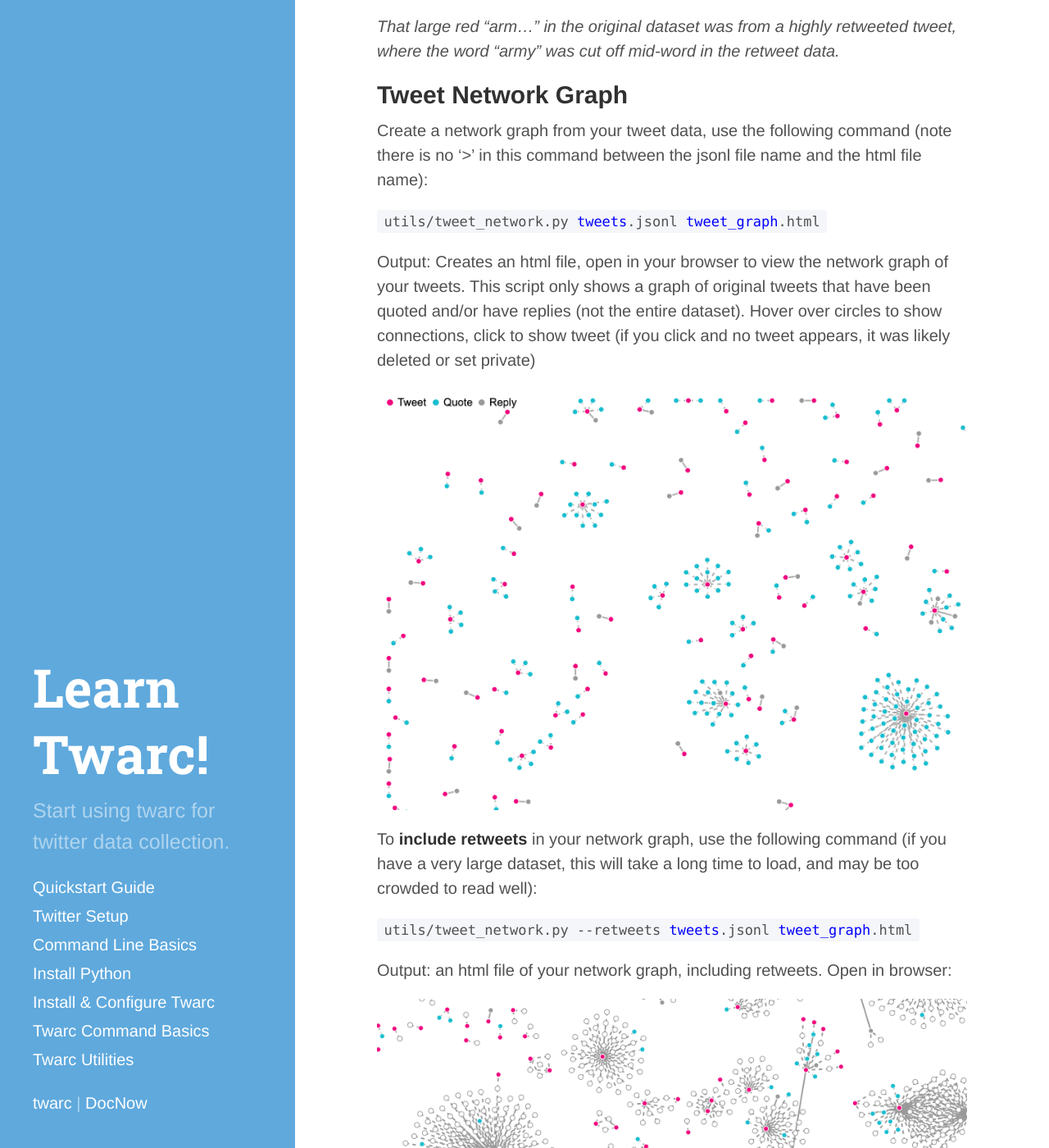
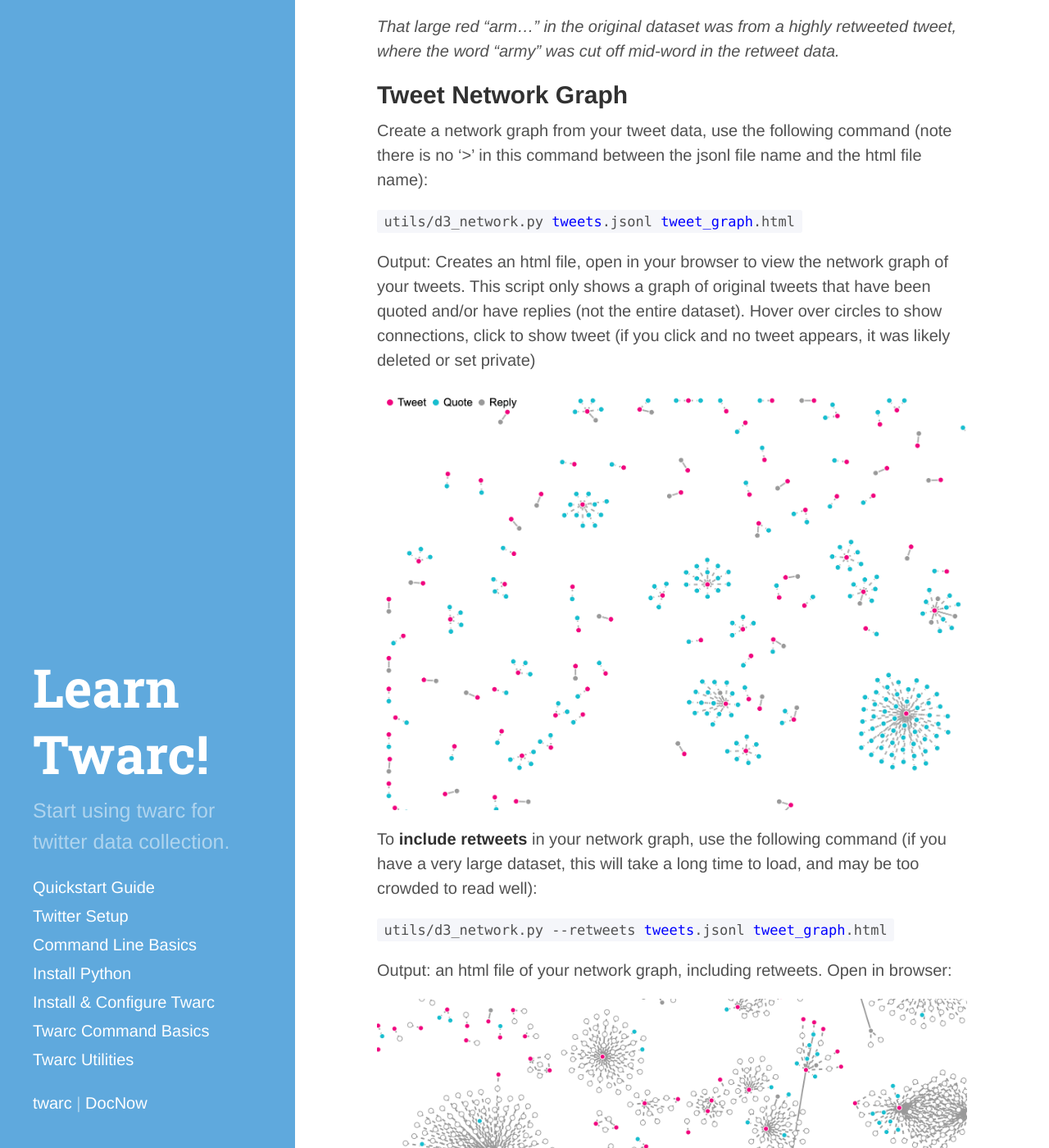
Before and after one commit to scholarslab/learn-twarc, a Jekyll site: the page built from 07-utilities-mac.md, in a window 1280 px wide and 1400 px high, scrolled down 4320 px. Shown: the whole window at 82% size. Built offline with Jekyll 4.4.1, drawn with Linux system fonts in a browser that asks for light colours.

Commit message:
update utils

```diff
--- a/07-utilities-mac.md
+++ b/07-utilities-mac.md
@@ -98,7 +98,7 @@ _That large red “arm…” in the original dataset was from a highly retweeted
 ## Tweet Network Graph
 Create a network graph from your tweet data, use the following command (note there is no ‘>’ in this command between the jsonl file name and the html file name):
 
-<code>utils/tweet_network.py <span style="color:blue">tweets</span>.jsonl <span style="color:blue">tweet_graph</span>.html</code>
+<code>utils/d3_network.py <span style="color:blue">tweets</span>.jsonl <span style="color:blue">tweet_graph</span>.html</code>
 
 Output: Creates an html file, open in your browser to view the network graph of your tweets. This script only shows a graph of original tweets that have been quoted and/or have replies (not the entire dataset). Hover over circles to show connections, click to show tweet (if you click and no tweet appears, it was likely deleted or set private)
 
@@ -106,7 +106,7 @@ Output: Creates an html file, open in your browser to view the network graph of
 
 To **include retweets** in your network graph, use the following command (if you have a very large dataset, this will take a long time to load, and may be too crowded to read well):
 
-<code>utils/tweet_network.py --retweets <span style="color:blue">tweets</span>.jsonl <span style="color:blue">tweet_graph</span>.html</code>
+<code>utils/d3_network.py --retweets <span style="color:blue">tweets</span>.jsonl <span style="color:blue">tweet_graph</span>.html</code>
 
 Output: an html file of your network graph, including retweets. Open in browser:
 
```
Also changed, not shown: 07-utilities-windows.md (+2 -2 lines), 4 other files.
